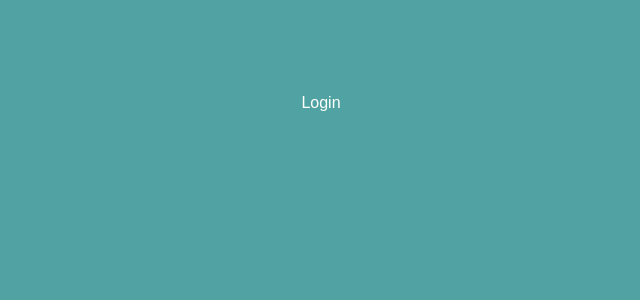
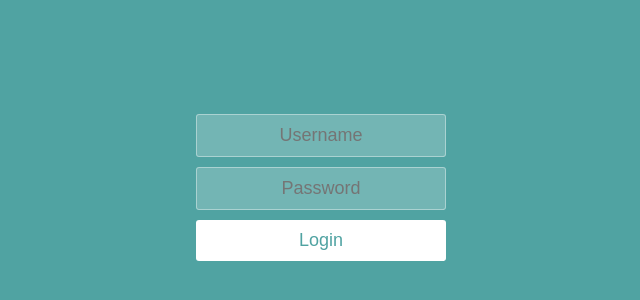
Before and after one commit to GUchechi/Form-conditional-rendering, a React (Create React App) app: page / in a window 1280 px wide. Shown: the part 114-414 px from the top of the page, without its empty margins (319-959 px from the left). Built offline with nearby package versions, Linux system fonts and the light colour scheme.

Commit message:
separated concern and added various components

```diff
--- a/src/App.js
+++ b/src/App.js
@@ -5,13 +5,7 @@ const isLoggedIn = false;
 
 const renderConditionally = () => {
   if(!isLoggedIn) {
-    return (
-        <form className="form">
-          <input type="text" placeholder="Username" />
-          <input type="password" placeholder="Password" />
-          <button type="submit">Login</button>
-      </form>
-    )
+    return <Login />
   } else{
     return (
       <h1>Hello</h1>
@@ -22,7 +16,7 @@ const renderConditionally = () => {
 function App() {
   return (
     <div className="container">
-        <Login />
+        {renderConditionally()}
     </div>
   );
 }
--- a/src/Components/Input.jsx
+++ b/src/Components/Input.jsx
@@ -1,8 +1,10 @@
 import React from 'react'
 
-const Input = () => {
+const Input = ({type, placeholder}) => {
   return (
-    <div>Input</div>
+    <>
+    <input type={type} placeholder={placeholder} />
+    </>
   )
 }
 
--- a/src/Components/Login.jsx
+++ b/src/Components/Login.jsx
@@ -1,9 +1,20 @@
 import React from 'react'
+import Input from './Input'
 
 const Login = () => {
-  return (
-    <div>Login</div>
-  )
+    return (
+        <form className="form">
+         <Input
+            type="text"
+            placeholder="Username"
+         />
+         <Input
+            type="password"
+            placeholder="Password"
+          />
+          <button type="submit">Login</button>
+        </form>
+    )
 }
 
 export default Login
```
